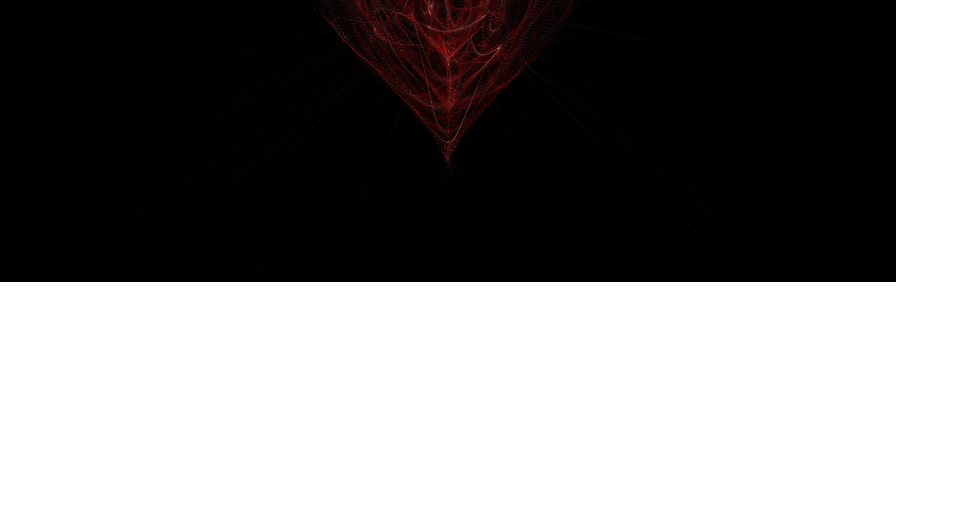
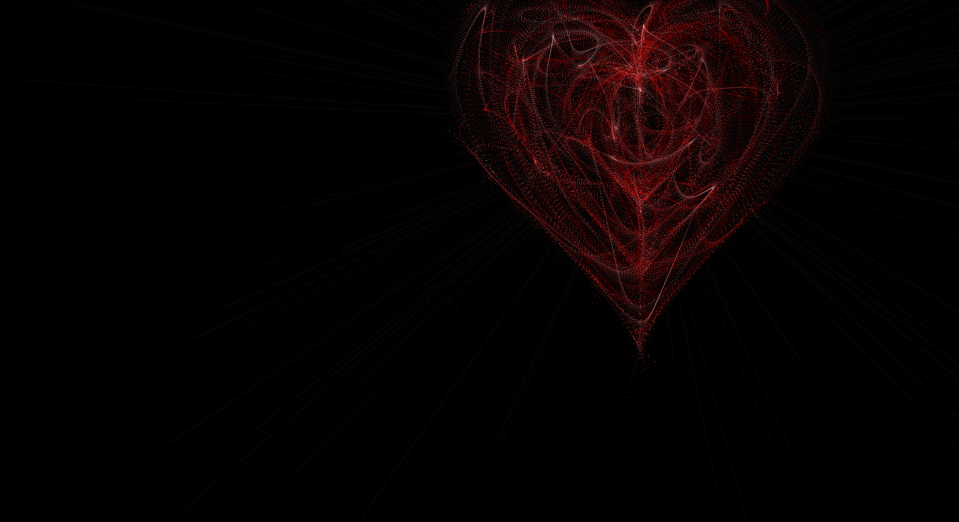
Before and after one commit to nguyenthanhdang1998/eun, a plain HTML site: page index.html in a window 1280 px wide. Shown: the part 278-800 px from the top of the page, without its empty margins (0-959 px from the left). Drawn offline with Linux system fonts and the light colour scheme.

Commit message:
Update index.html

```diff
--- a/index.html
+++ b/index.html
@@ -11,8 +11,8 @@
             position: absolute;
             left: 0;
             top: 0;
-            width: 70%;
-            height: 70%;
+            width: 100%;
+            height: 100%;
 
         }
         h1{
@@ -41,7 +41,7 @@
     </style>
 </head>
 <body>
-    <h1>Misu</h1>
+    <h1>Quyên Xinh Đẹp</h1>
 
 
     <canvas id="heart"></canvas>
```
